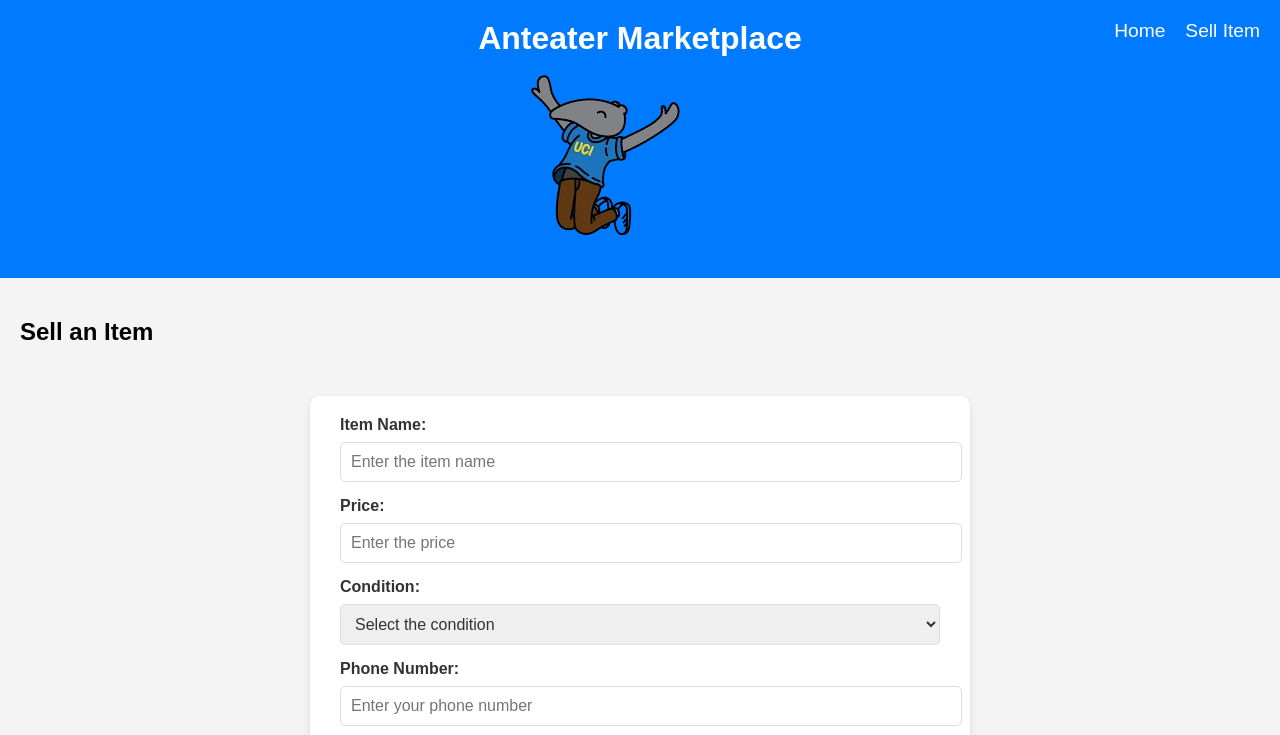
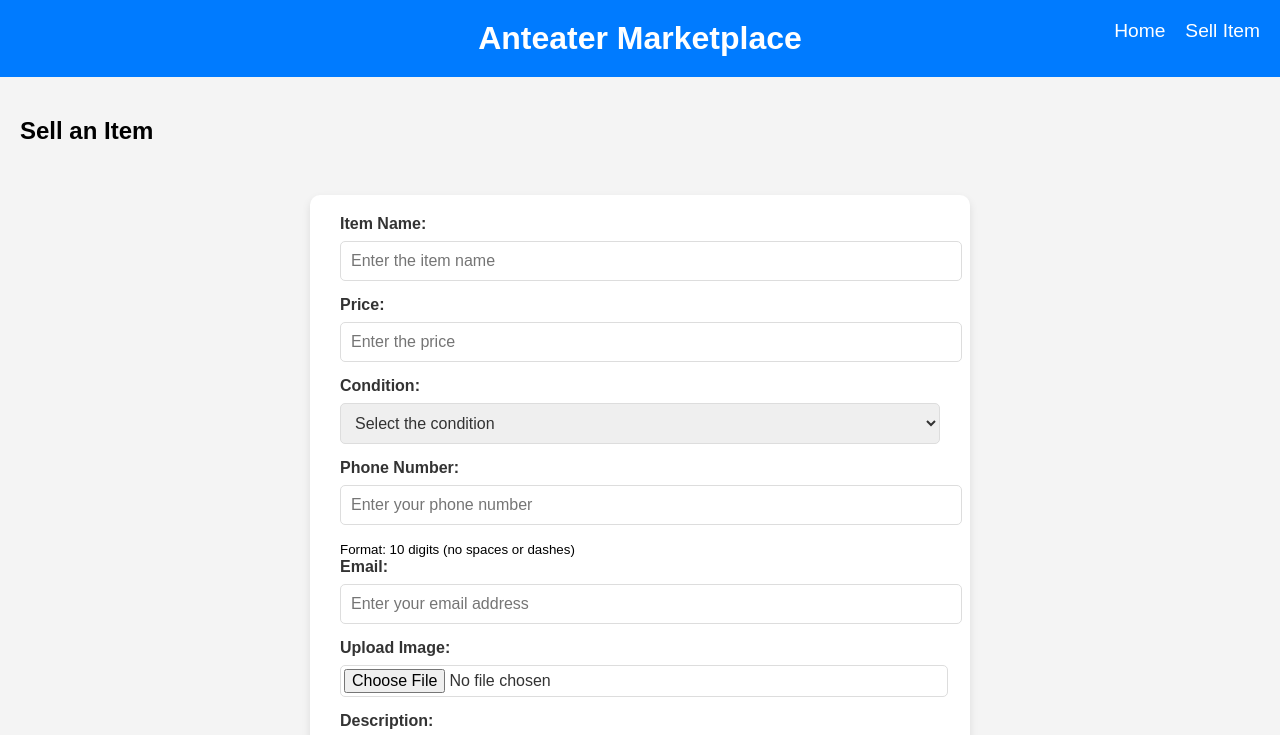
Before and after one commit to YuanYoshimi/Marketplace-Webjam-2024, a plain HTML site: page listing.html in a window 1280 px wide. Shown: the top 735 px of the page. Drawn offline with Linux system fonts and the light colour scheme.

```diff
--- a/listing.html
+++ b/listing.html
@@ -14,7 +14,6 @@
         <a href="index.html">Home</a>
         <a href="listing.html">Sell Item</a>
       </nav>
-      <img src="mascot.png" alt="Anteater Mascot" class="mascot">
     </div>
   </header>
 
```
